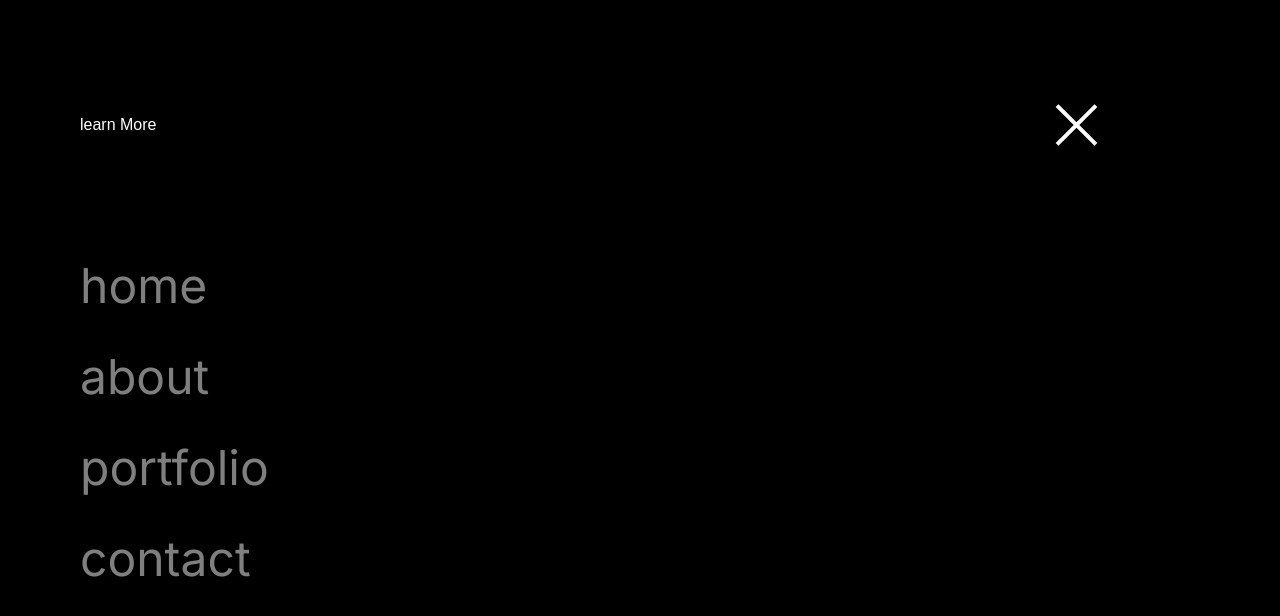
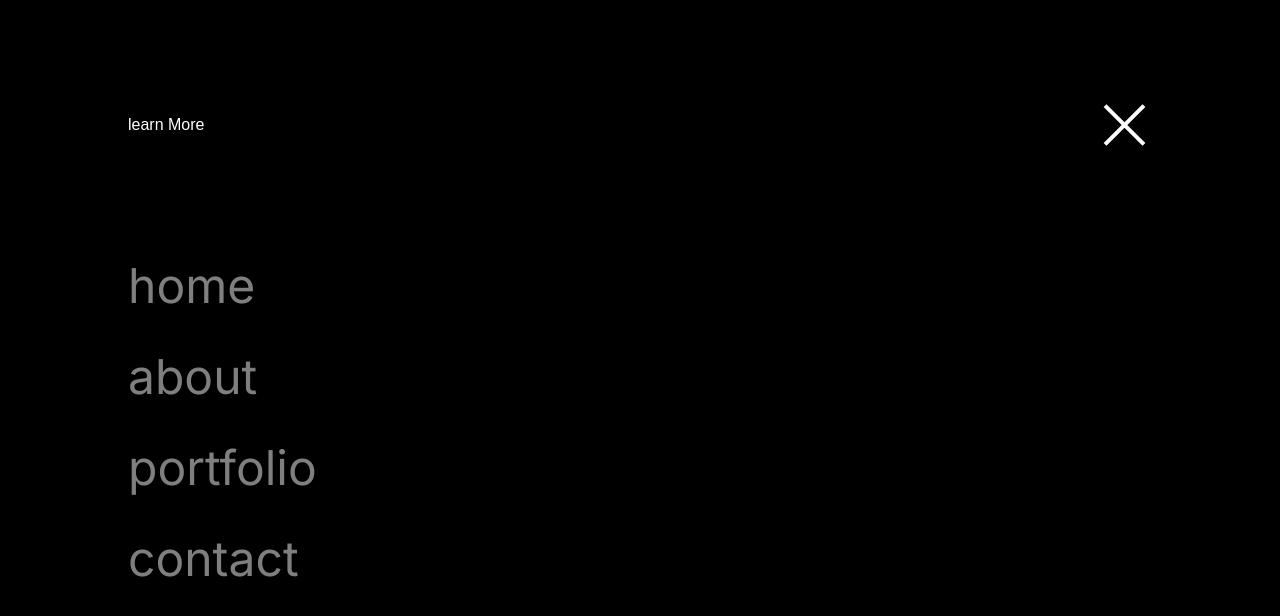
Before and after one commit to midcenturydude7/nextjs-frmotion-navbar, a Next.js app: page / in a window 1280 px wide. Shown: the top 616 px of the page. Built offline with nearby package versions, Linux system fonts and the light colour scheme.

Commit message:
Working on styles for nav menu

```diff
--- a/src/app/components/navbar/navbar.module.scss
+++ b/src/app/components/navbar/navbar.module.scss
@@ -3,8 +3,8 @@
   align-items: flex-start;
   justify-content: flex-start;
   width: 100%;
-  padding: 0 10vh;
-  background-color: white;
+  padding: 0 10vw;
+  background-color: #000;
   height: 0;
   position: absolute;
   top: 0;
@@ -65,7 +65,8 @@
         height: 4px;
         transform: translateY(10px);
         z-index: 0;
-        transition: 0.25s width ease-in-out, 0.5s background-color ease-in-out;
+        transition: 0.25s transform ease-in-out,
+          0.5s background-color ease-in-out;
       }
 
       .burgerMenu::before {
@@ -76,7 +77,8 @@
         height: 4px;
         transform: translateY(-10px);
         z-index: 0;
-        transition: 0.25s width ease-in-out, 0.5s background-color ease-in-out;
+        transition: 0.25s transform ease-in-out,
+          0.5s background-color ease-in-out;
       }
 
       .burgerMenuTrigger:hover ~ .burgerMenu {
@@ -121,7 +123,6 @@
       color: white;
       transition: 0.5s color;
     }
-
     .burgerMenuContainer {
       .burgerMenu {
         width: 0;
@@ -132,13 +133,15 @@
       .burgerMenu::after {
         transform: translateY(0px) rotate(135deg);
         background-color: white;
-        transition: 0.25s width ease-in-out, 0.25s background-color ease-in-out;
+        transition: 0.25s transform ease-in-out,
+          0.25s background-color ease-in-out;
       }
 
       .burgerMenu::before {
         transform: translateY(0px) rotate(-135deg);
         background-color: white;
-        transition: 0.25s width ease-in-out, 0.25s background-color ease-in-out;
+        transition: 0.25s transform ease-in-out,
+          0.25s background-color ease-in-out;
       }
 
       .burgerMenuTrigger:hover ~ .burgerMenu {
@@ -146,7 +149,6 @@
       }
     }
   }
-
   .content {
     display: initial;
   }
```
Also changed, not shown: src/app/page.module.css (line endings or trailing spaces).
